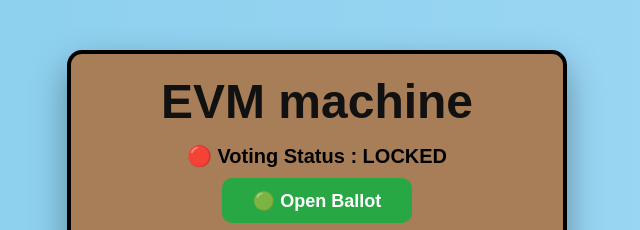
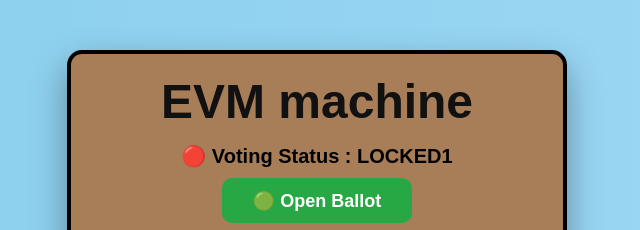
Before and after one commit to firozansarijs/EVM-machine, a plain HTML site: page index.html in a window 1280 px wide. Shown: the top 230 px of the page, 323-963 px from the left. Drawn offline with Linux system fonts and the light colour scheme.

Commit message:
Update voting status text in index.html

```diff
--- a/index.html
+++ b/index.html
@@ -14,7 +14,7 @@
         <div class="officer-space">
 
             <p class="lock">
-                🔴 Voting Status : LOCKED
+                🔴 Voting Status : LOCKED1
             </p>
             <button class="open">
                 🟢 Open Ballot
```
